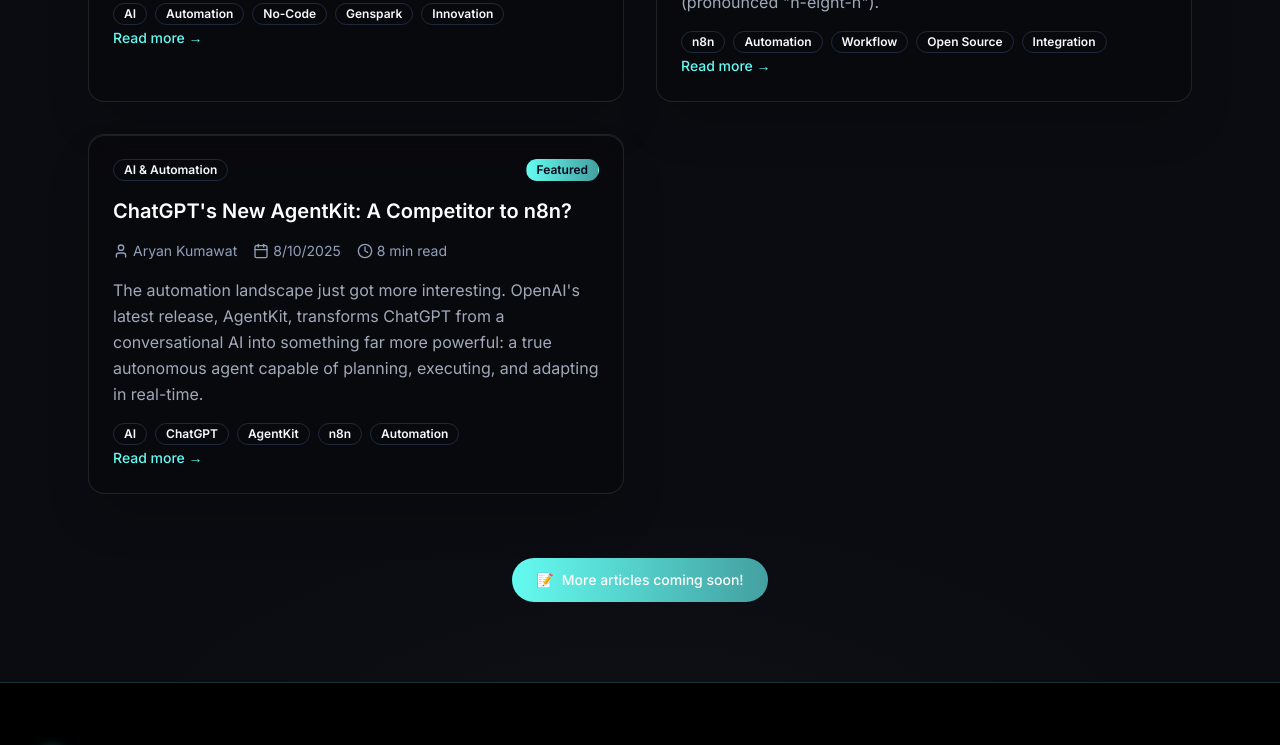
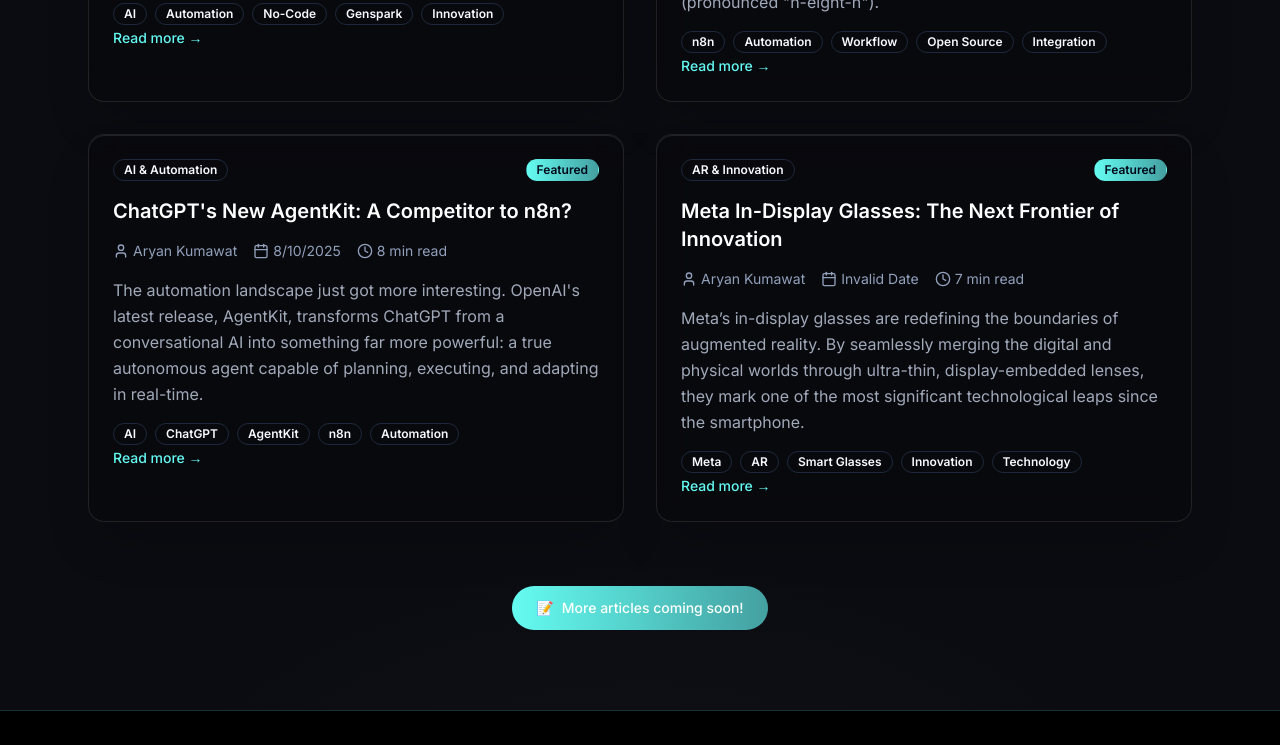
Before and after one commit to aryankumawat/Portfolio, a Next.js app: page /blog in a window 1280 px wide. Shown: the part 660-1405 px from the top of the page. Built offline with nearby package versions, Linux system fonts and the light colour scheme.

Commit message:
Update blog page with latest changes

```diff
--- a/src/app/blog/page.tsx
+++ b/src/app/blog/page.tsx
@@ -215,6 +215,57 @@
 
 The future of automation isn't about choosing between intelligence and reliability—it's about having both.`
   },
+  {
+    "id": "meta-indisplay-glasses-innovation-breakthrough",
+    "title": "Meta In-Display Glasses: The Next Frontier of Innovation",
+    "excerpt": "Meta’s in-display glasses are redefining the boundaries of augmented reality. By seamlessly merging the digital and physical worlds through ultra-thin, display-embedded lenses, they mark one of the most significant technological leaps since the smartphone.",
+    "category": "AR & Innovation",
+    "date": "22/10/2025",
+    "readTime": "7 min read",
+    "author": "Aryan Kumawat",
+    "tags": ["Meta", "AR", "Smart Glasses", "Innovation", "Technology"],
+    "featured": true,
+    "content": `The innovation landscape just experienced a paradigm shift. Meta’s **in-display glasses** represent a milestone in augmented reality (AR) — bringing immersive, real-time digital experiences directly into your field of vision without the need for bulky headsets or external displays.
+
+  Unlike previous iterations of AR wearables, these glasses integrate **micro-LED projection technology** directly within transparent lenses, delivering full-color, high-contrast visuals that feel naturally blended with the real world. They aren’t just an accessory — they’re a bridge between reality and the metaverse.
+
+  ## What Makes Meta’s In-Display Glasses Revolutionary?
+
+  **1. Seamless Integration of Reality and Digital Layers**
+  Traditional AR devices rely on noticeable overlays or opaque lenses. Meta’s in-display optics, however, use nano-scale waveguides to project images that appear *within* your vision, enabling a truly natural experience. From navigation prompts to translation text and holographic calls, digital elements now feel like part of your environment.
+
+  **2. Real-Time AI Assistance**
+  Paired with Meta’s AI ecosystem, the glasses can identify objects, people, and text around you — providing contextual insights instantly. Imagine looking at a foreign sign and seeing a live translation appear or receiving real-time cues in a meeting without looking at your phone.
+
+  **3. Ultra-Light Design & Comfort**
+  One of the biggest challenges with wearable tech has been usability. Meta’s engineering breakthrough reduces weight while maintaining performance, making these glasses indistinguishable from regular eyewear. The micro-battery system and graphene-based circuits make long usage hours practical.
+
+  **4. Privacy-First Design**
+  Meta emphasizes a privacy-centric approach — with visible indicators when recording or streaming and on-device data processing to minimize cloud dependency. It’s a crucial step toward building public trust in AR devices.
+
+  ## How They Redefine Innovation
+
+  These glasses mark a new chapter in human-computer interaction. Instead of screens, we now interact through **ambient computing** — where digital content exists naturally within our perception. Tasks like checking emails, joining meetings, or exploring cities will no longer require pulling out a phone or laptop.
+
+  **Impact on Industries:**
+  - **Education:** Immersive, context-aware learning experiences.
+  - **Healthcare:** Real-time patient data overlays for doctors during procedures.
+  - **Retail:** Virtual try-ons and product insights directly through the lens.
+  - **Navigation:** AR overlays guiding you turn by turn in real-world environments.
+
+  ## Challenges and Future Potential
+
+  While groundbreaking, challenges remain — including battery efficiency, heat dissipation, and ensuring crystal-clear visibility under bright sunlight. However, with Meta’s investment in micro-optics and spatial computing, these limitations are rapidly being addressed.
+
+  In the near future, these glasses could serve as the **gateway to the metaverse**, blending physical and virtual experiences so seamlessly that “screens” as we know them may become obsolete.
+
+  ## The Bottom Line
+
+  Meta’s in-display glasses are more than a wearable device — they’re a **catalyst for the post-smartphone era**. By embedding intelligence directly into what we see, Meta is pioneering a world where information becomes *invisible yet omnipresent*.
+
+  The future of innovation is no longer about what we hold — it’s about what we *see*.`
+  }
+
 ];
 
 export default function BlogPage() {
```
